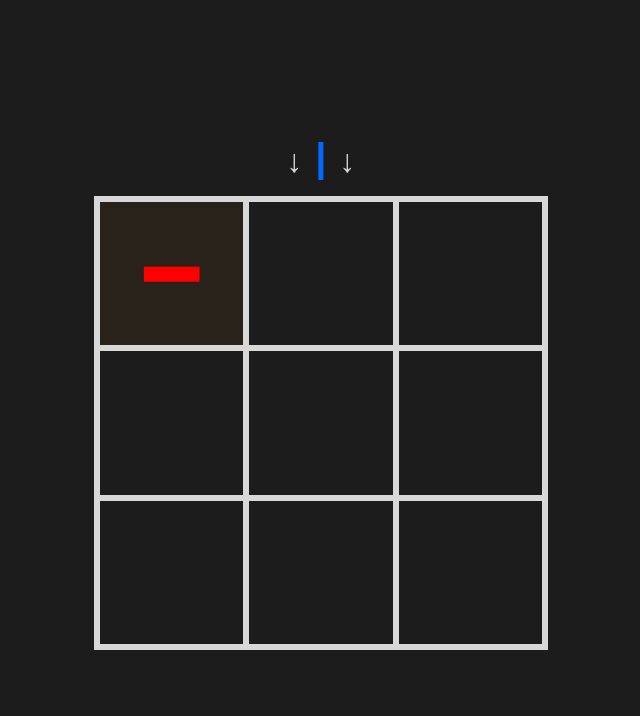
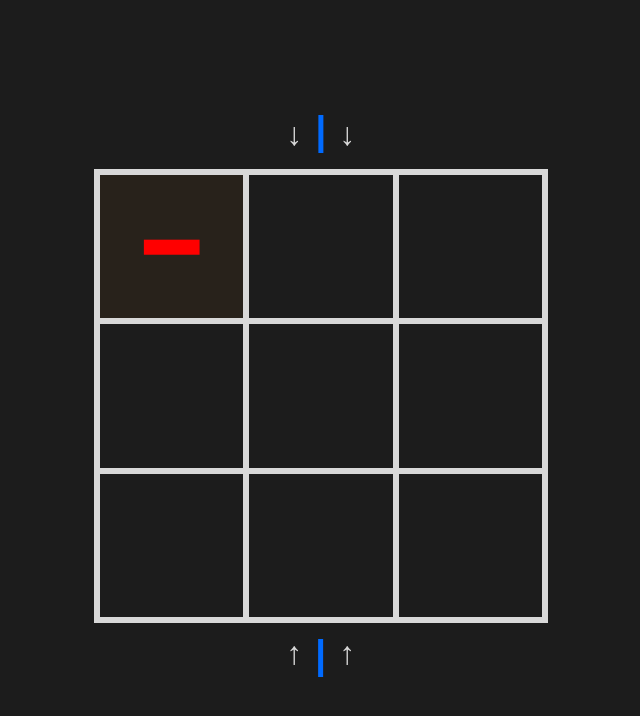
Before and after one commit to kubgus/TickoaTTwo, a plain HTML site: page index.html in a window 1280 px wide. Both pictures are taken after a click on the element 490 px from the left and 273 px from the top of the page. Shown: the whole page, without its empty margins (319-959 px from the left). Drawn offline with nearby package versions, Linux system fonts and the light colour scheme.

Commit message:
Added top and bottom text

```diff
--- a/index.html
+++ b/index.html
@@ -14,7 +14,7 @@
 </head>
 
 <body>
-    <span id="turn"></span>
+    <span id="turnt"></span>
 
     <div id="game">
         <div class="field"><span class="h"></span><span class="v"></span></div>
@@ -27,6 +27,9 @@
         <div class="field"><span class="h"></span><span class="v"></span></div>
         <div class="field"><span class="h"></span><span class="v"></span></div>
     </div>
+
+    <span id="turnb"></span>
+
 </body>
 
 </html>
--- a/index.js
+++ b/index.js
@@ -1,7 +1,8 @@
 import confetti from 'https://cdn.skypack.dev/canvas-confetti';
 
 const Fields = document.getElementsByClassName("field");
-const TurnText = document.getElementById("turn");
+const TurnTextTop = document.getElementById("turnt");
+const TurnTextBottom = document.getElementById("turnb");
 
 // player properties
 const Players = [{ symbol: "┃", span: "v", color: "rgb(0, 106, 255)" }, { symbol: "━", span: "h", color: "red" }];
@@ -11,7 +12,8 @@ let complete = [false, false, false, false, false, false, false, false, false];
 
 // turn management
 let turn = Math.round(Math.random());
-TurnText.innerHTML = getTurnText(Players[turn].symbol, Players[turn].color);
+
+setTurnText(getTurnText(Players[turn].symbol, Players[turn].color));
 
 checkSelectable(Fields);
 
@@ -54,14 +56,14 @@ for (const field of Fields) {
 
                 // change turn player
                 turn = opposite(turn);
-                TurnText.innerHTML = getTurnText(Players[turn].symbol, Players[turn].color);
+                setTurnText(getTurnText(Players[turn].symbol, Players[turn].color));
 
                 checkSelectable(Fields);
             }
         }
 
         if (win) {
-            TurnText.innerHTML = `🏆 <span style="color:${Players[opposite(turn)].color};">${Players[opposite(turn)].symbol}</span> 🏆`;
+            setTurnText(`🏆 <span style="color:${Players[opposite(turn)].color};">${Players[opposite(turn)].symbol}</span> 🏆`);
             removeTemporaryClasses();
             confetti();
         }
@@ -71,6 +73,11 @@ for (const field of Fields) {
 
 function opposite(turn) {
     return turn == 0 ? 1 : 0;
+}
+
+function setTurnText(text) {
+    TurnTextTop.innerHTML = text;
+    TurnTextBottom.innerHTML = text;
 }
 
 function getTurnText(symbol, color) {
--- a/style.css
+++ b/style.css
@@ -36,8 +36,14 @@ body {
   color: var(--background-color-light);
 }
 
-span#turn {
+span#turnt {
   margin-bottom: 1rem;
+}
+
+span#turnb {
+  margin-top: 1rem;
+
+  rotate: 180deg;
 }
 
 div#game {
```
